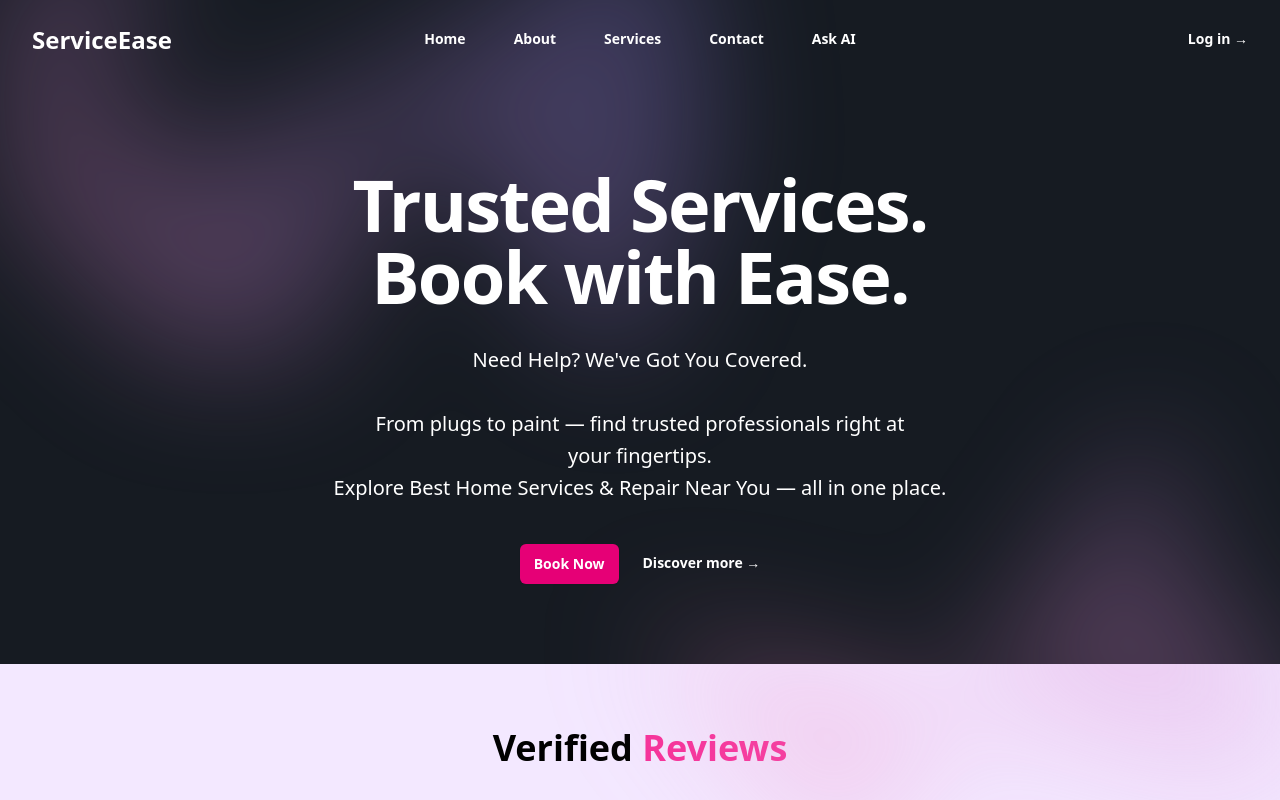
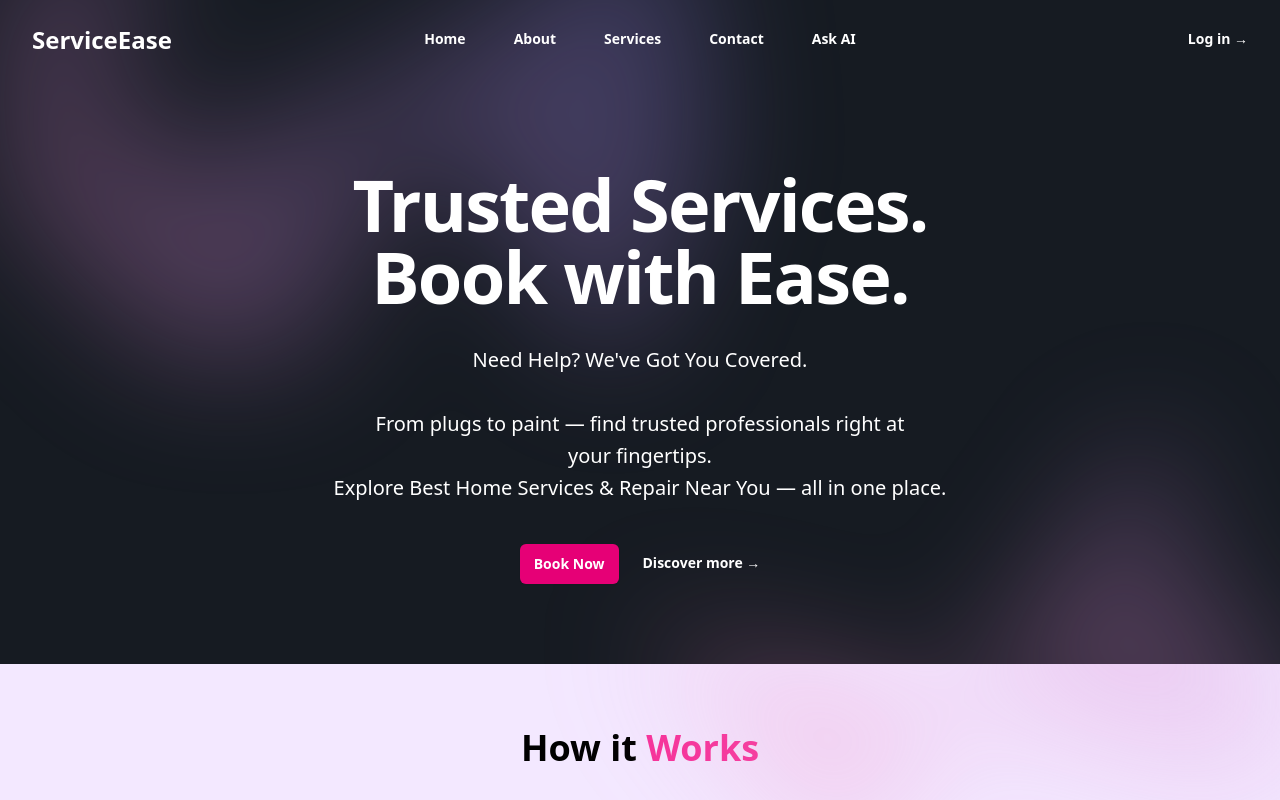
Before and after one commit to himanshu6404/ServiceEase, a React (Vite) app in the folder Frontend/: page / in a window 1280 px wide. Shown: the top 800 px of the page. Built offline with nearby package versions, Linux system fonts and the light colour scheme.

Commit message:
Corrected About Title

```diff
--- a/Frontend/src/Components/About.jsx
+++ b/Frontend/src/Components/About.jsx
@@ -26,8 +26,8 @@ const steps = [
 const About = () => (
   <div id="about" className="bg-purple-100 py-16 px-4 sm:px-10">
 <h2 className="text-4xl font-bold text-center mb-12">
-  <span className="text-black">Verified </span>
-  <span className="text-pink-500">Reviews</span>
+  <span className="text-black">How it </span>
+  <span className="text-pink-500">Works</span>
 </h2>
 
     <div className="grid grid-cols-1 sm:grid-cols-2 md:grid-cols-4 gap-8 max-w-7xl mx-auto text-center">
```
